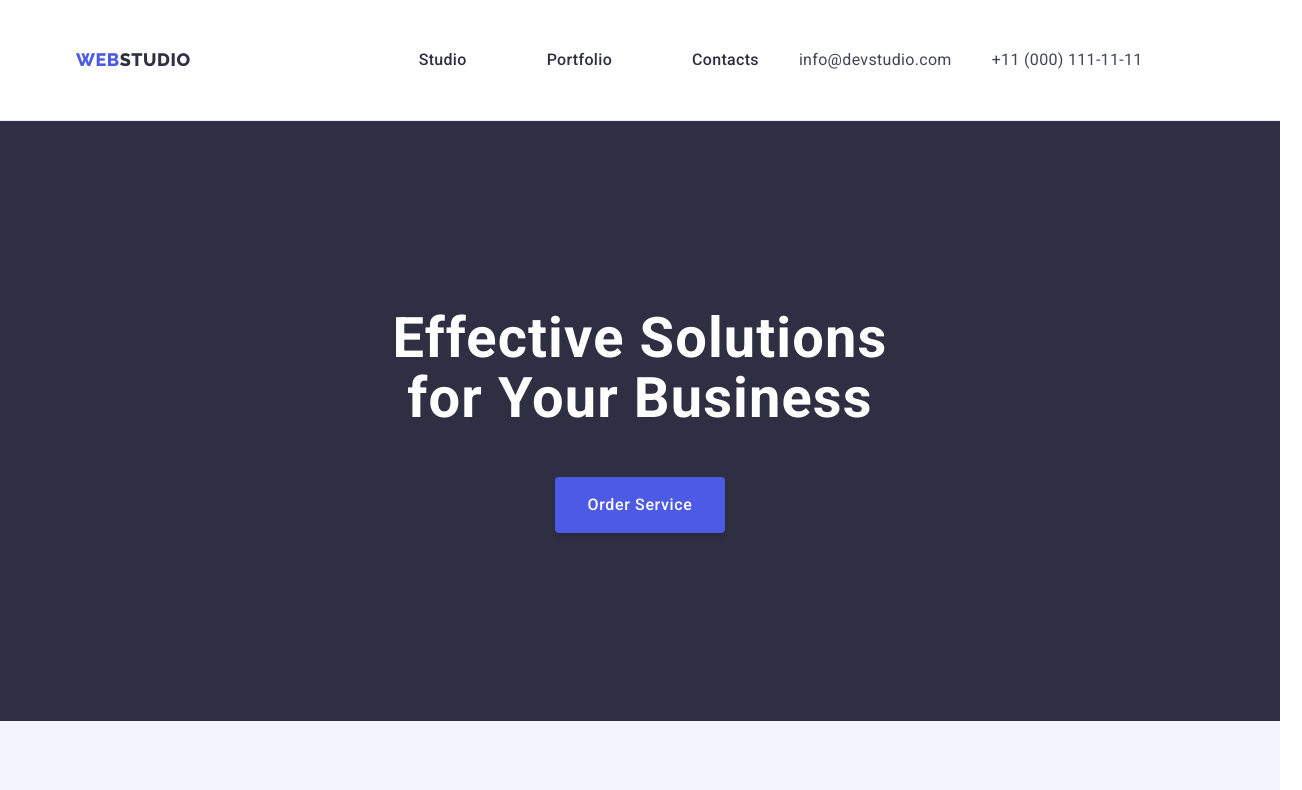
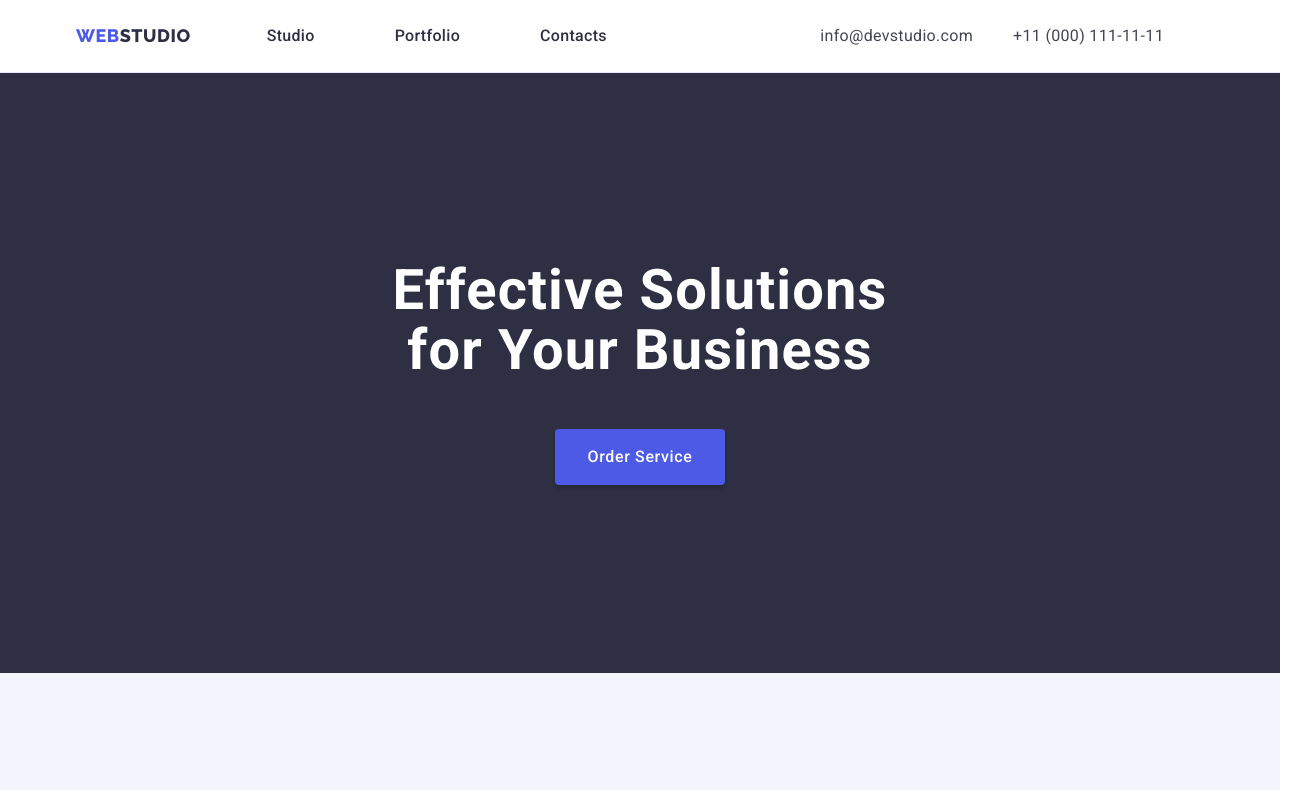
Before and after one commit to a7ndriyyy/goit-markup-hw-03, a plain HTML site: page index.html in a window 1280 px wide. Shown: the top 790 px of the page, 1302 px wide, since content can reach past the window. Drawn offline with nearby package versions, Linux system fonts and the light colour scheme.

Commit message:
Update styles.css

```diff
--- a/css/styles.css
+++ b/css/styles.css
@@ -45,8 +45,7 @@ ul {
     width: 1158px;
     margin-left: auto;
     margin-right: auto;
-    display: flex;
-    align-items: center;
+
 
 }
 /* section  */
@@ -77,7 +76,7 @@ img{
 /* nav  */
 .nav-link{
     display: block;
-    padding: 24px 0;
+    padding: 21 0;
 
     font-weight: 500;
     font-size: 16px;
@@ -157,7 +156,7 @@ nav .menu-list:not(:last-child) {
     font-weight: 800;
     font-size: 18px;
     line-height: 1.17 ;
-    margin-right: 76px;
+
 
 }
 .logo-item{
@@ -168,7 +167,7 @@ nav .menu-list:not(:last-child) {
     font-weight: 800;
     font-size: 18px;
     line-height: 1.17;
-    margin-right: 76px;
+
 
 
 }
```
